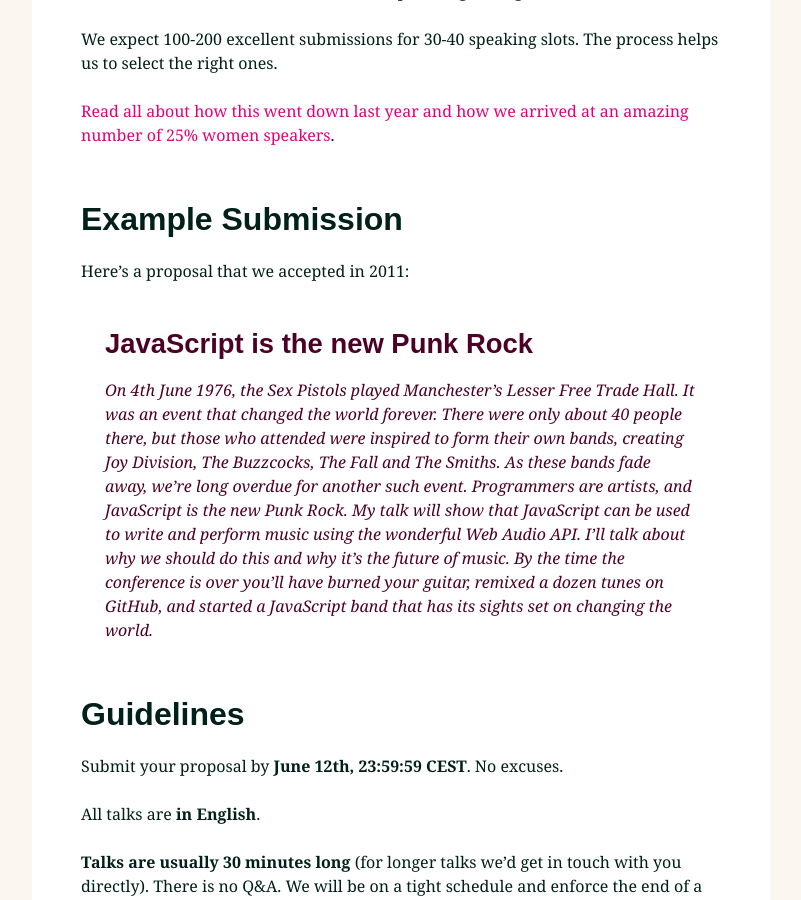
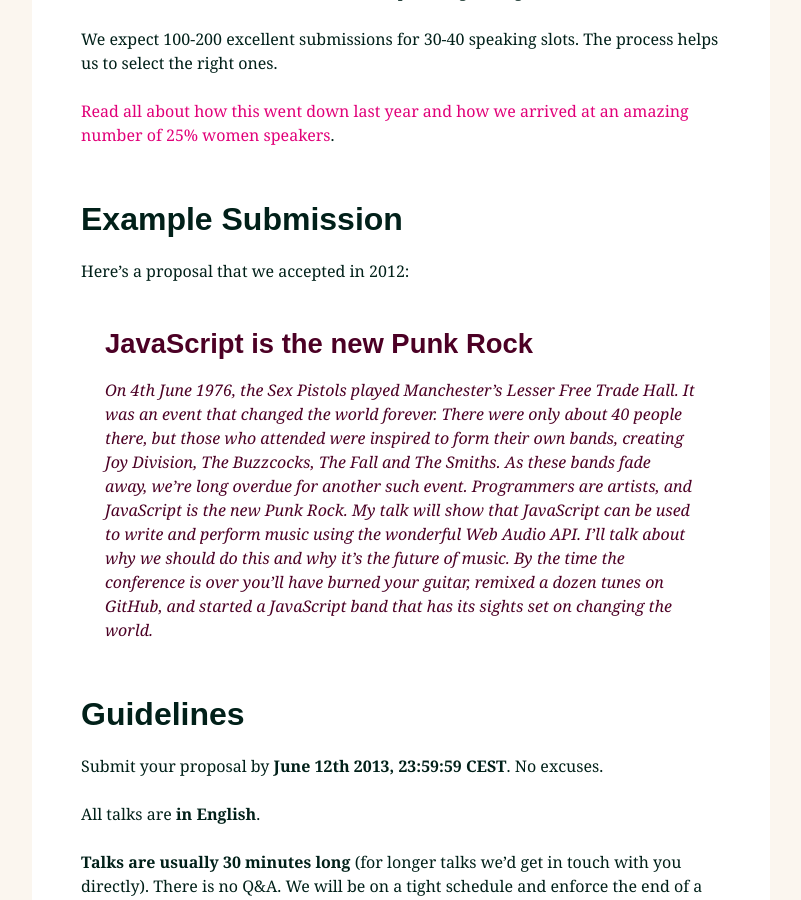
Before and after one commit to jsconf/2013.jsconf.eu, a Jekyll site: the page built from call-for-speakers/index.md, in a window 1280 px wide and 900 px high, scrolled down 3557 px. Shown: the whole window, without its empty margins (239-1040 px from the left). Built offline with Jekyll 4.4.1, drawn with Linux system fonts in a browser that asks for light colours; nearby versions of some CDN libraries.

Commit message:
whitespace and a typo

```diff
--- a/call-for-speakers/index.md
+++ b/call-for-speakers/index.md
@@ -13,9 +13,10 @@
 
 This is what we call a “Hybrid CFP”: If you think you have something great to talk about, tell us all about it and we consider your entry. If you know someone who has something great to talk about, nominate them. And if you are interested in hearing about a particular topic, nominate the topic, and we can try and find a match.
 
+
 ## Topics
 
-To get a feel for what we are interested in hearing about, here is the programme for the past years ([2009](http://jsconf.eu/2009/speakers.html), [2010](http://jsconf.eu/2010/speakers.html), [2011](http://jsconf.eu/2011/speakers.html),[2012](http://jsconf.eu/2012/speakers.html)).
+To get a feel for what we are interested in hearing about, here is the programme for the past years ([2009](http://jsconf.eu/2009/speakers.html), [2010](http://jsconf.eu/2010/speakers.html), [2011](http://jsconf.eu/2011/speakers.html), [2012](http://jsconf.eu/2012/speakers.html)).
 
 We like to see anything that squarely fits into the spectrum of:
 
@@ -28,6 +29,7 @@
  * Fundamentals, in a modern light.
  * The JavaScript community, history, past, present & future.
  * And finally: Whatever the hell you want; this is your conference.
+
 
 ## We Can Help
 
@@ -44,6 +46,7 @@
 Get in touch: [contact@jsconf.eu](mailto:contact@jsconf.eu ) (just don’t use this to submit a proposal).
 
 If you need more encouragement, check out co-organiser Tiffany’s site [We Are All Awesome](http://weareallaweso.me/) that tries to convince you to speak.
+
 
 ## The Perks
 
@@ -78,19 +81,19 @@
 
 [Read all about how this went down last year and how we arrived at an amazing number of 25% women speakers](http://2012.jsconf.eu/2012/09/17/beating-the-odds-how-we-got-25-percent-women-speakers.html).
 
+
 ## Example Submission
 
-Here’s a proposal that we accepted in 2011:
+Here’s a proposal that we accepted in 2012:
 
 > ### JavaScript is the new Punk Rock
 > On 4th June 1976, the Sex Pistols played Manchester’s Lesser Free Trade Hall. It was an event that changed the world forever. There were only about 40 people there, but those who attended were inspired to form their own bands, creating Joy Division, The Buzzcocks, The Fall and The Smiths. As these bands fade away, we’re long overdue for another such event. Programmers are artists, and JavaScript is the new Punk Rock.
 > My talk will show that JavaScript can be used to write and perform music using the wonderful Web Audio API. I’ll talk about why we should do this and why it’s the future of music. By the time the conference is over you’ll have burned your guitar, remixed a dozen tunes on GitHub, and started a JavaScript band that has its sights set on changing the world.
 
 
-
 ## Guidelines
 
-Submit your proposal by **June 12th, 23:59:59 CEST**. No excuses.
+Submit your proposal by **June 12th 2013, 23:59:59 CEST**. No excuses.
 
 All talks are **in English**.
 
@@ -113,6 +116,7 @@
 
 Finally, since you retain full ownership of your slides and recording, we’d like to ask you to make your materials and recording available under a creative commons (we default to no commercial reuse) or other open source license.
 
+
 ## Submit Your Talk
 
 <iframe src="https://docs.google.com/a/jsconf.eu/spreadsheet/embeddedform?formkey=dFNSRHlRaENGUW1hNkZMOGdlR3gxR1E6MA" width="580" height="1940" frameborder="0" marginheight="0" marginwidth="0" style="margin-left:-10px">Loading&hellip;</iframe>
```
